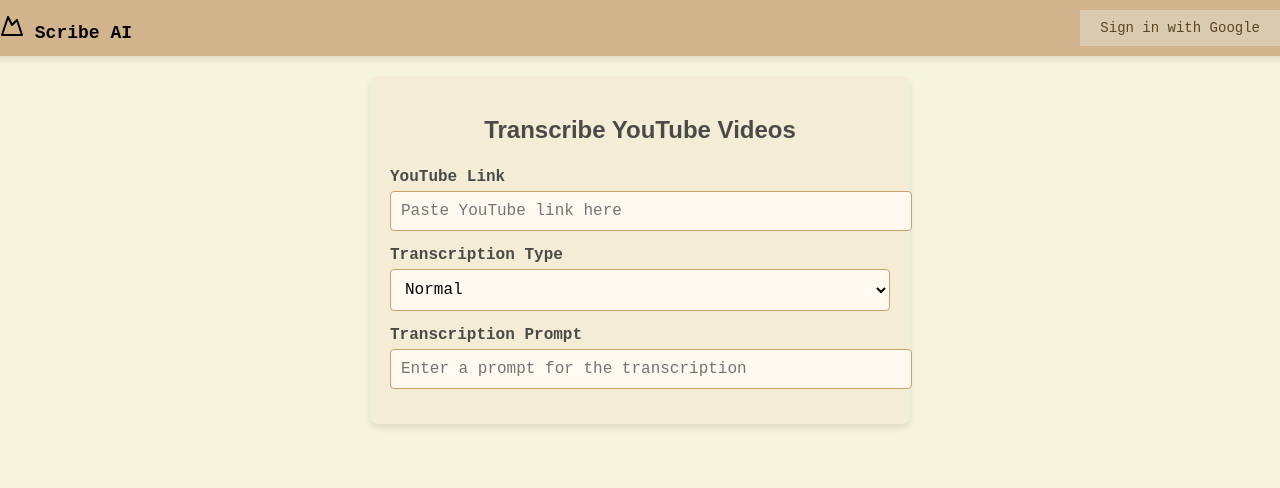
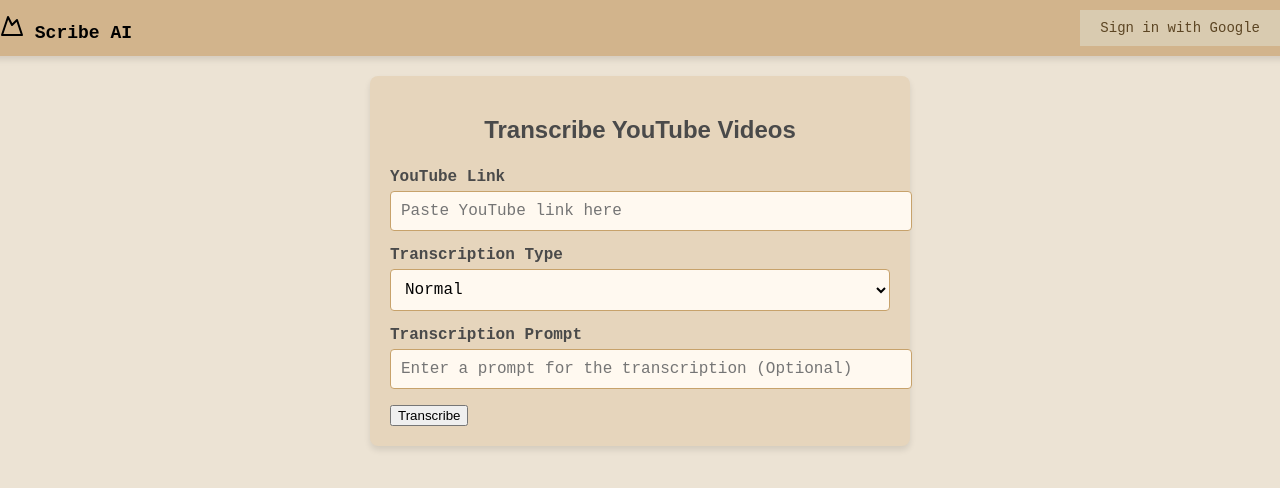
Before and after one commit to T-rav/videoscribe, a React (Create React App) app in the folder src/ui/scribe/: page / in a window 1280 px wide. Shown: the top 488 px of the page. Built offline with nearby package versions, Linux system fonts and the light colour scheme.

Commit message:
added transcribe button

```diff
--- a/src/ui/scribe/src/App.css
+++ b/src/ui/scribe/src/App.css
@@ -1,6 +1,6 @@
 .App {
   text-align: center;
-  background-color: #f5f5dc;
+  background-color: hsl(36 39% 88%);
   height: 100vh;
   display: flex;
   flex-direction: column;
--- a/src/ui/scribe/src/App.tsx
+++ b/src/ui/scribe/src/App.tsx
@@ -7,6 +7,10 @@
   return (
     <div className="App">
       <Header />
+      {/* <div>
+     Transcribe YouTube Videos Effortlessly
+     Our SaaS platform makes it easy to convert your YouTube videos into text-based transcripts, captions, and subtitles.
+     </div> */}
       <Form />
     </div>
   );
--- a/src/ui/scribe/src/components/Form/Form.css
+++ b/src/ui/scribe/src/components/Form/Form.css
@@ -1,5 +1,5 @@
 .form-container {
-    background-color: #F5ECD5; /* Adjust to match the original background color */
+    background-color: rgb(230,213,188); /* Adjust to match the original background color */
     padding: 20px;
     margin: 20px auto;
     width: 100%;
--- a/src/ui/scribe/src/components/Form/Form.tsx
+++ b/src/ui/scribe/src/components/Form/Form.tsx
@@ -17,7 +17,11 @@
         </select>
 
         <label htmlFor="transcription-prompt">Transcription Prompt</label>
-        <input type="text" id="transcription-prompt" placeholder="Enter a prompt for the transcription" />
+        <input type="text" id="transcription-prompt" placeholder="Enter a prompt for the transcription (Optional)" />
+
+        <button type="submit" className="w-full">
+          Transcribe
+        </button>
       </form>
     </div>
   );
```
